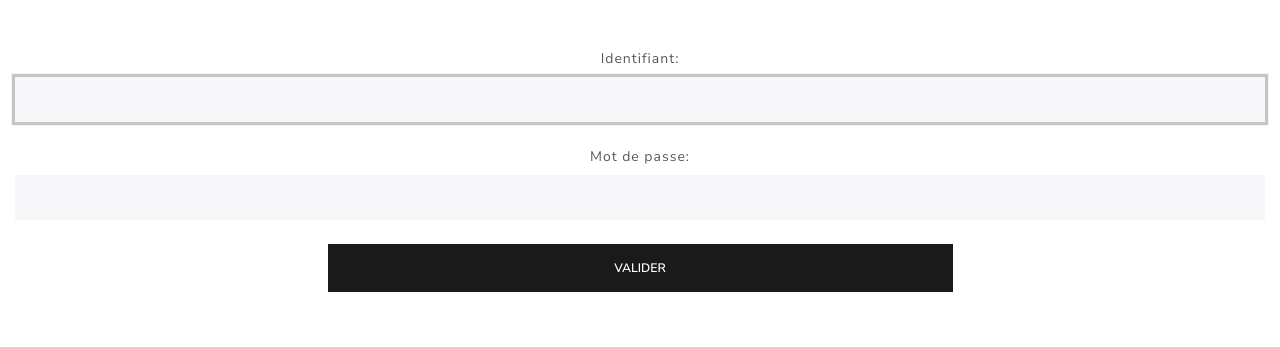
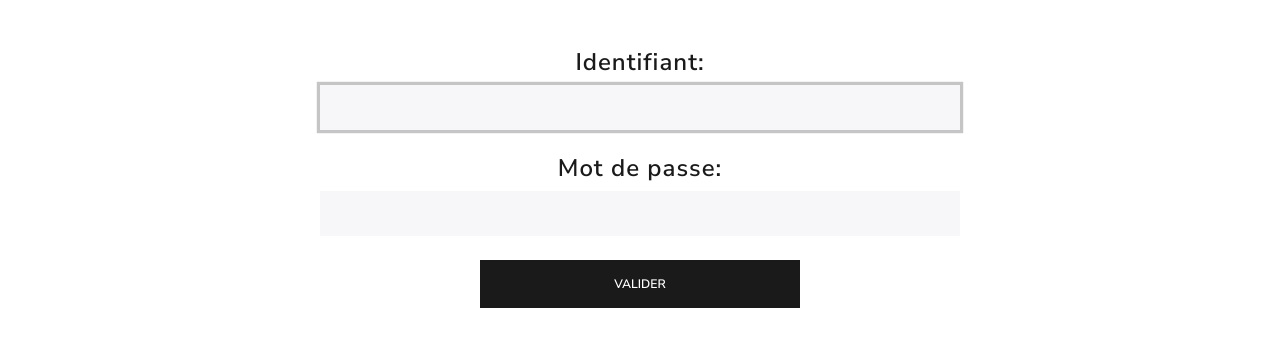
Before and after one commit to victormarit/PPE_dev_symfony, a Symfony app: template ppeDEV/templates/security/login.html.twig in a window 1280 px wide. Shown: the part 85-432 px from the top of the page. Run offline with Twig, Linux system fonts and the light colour scheme; the template is opened without the code that fills it, so the values that code supplies are empty; some libraries are stand-ins or nearby versions.

Commit message:
front-end finalisation loginpage et historyStay

```diff
--- a/ppeDEV/templates/pages/historyStay.html.twig
+++ b/ppeDEV/templates/pages/historyStay.html.twig
@@ -14,9 +14,9 @@
         <h1>Séjour de {{ firstname }} {{ lastname }}</h1>
     </div>
     {% if stays.items|length == 0 %}
-        <p>Aucun séjour pour ce patient</p>
+        <p class="mt-5 h5 text-danger text-center">Aucun séjour pour ce patient</p>
     {% else %}
-
+        <div class="table-responsive">
     <table class="table">
         <thead>
           <tr>
@@ -55,7 +55,7 @@
         {% endfor %}
     </table>
     {% endif %}
-
+    </div>
     {{ knp_pagination_render(stays) }}
 
 {% endblock %}
--- a/ppeDEV/templates/security/login.html.twig
+++ b/ppeDEV/templates/security/login.html.twig
@@ -21,13 +21,13 @@
 
 
     <form method="post">
-    <div class="form mt-5">
-        <div class="col-md-12 mb-3">
-            <div align="center">
+    <div class="form mt-5" align="center">
+        <div class="mb-3 w-50">
+            <div class="w-100" align="center">
                 <div class="form-signin login">
-                    <label for="inputLogin">Identifiant:</label>
+                    <label for="inputLogin" class="h3">Identifiant:</label>
                     <input type="text" value="{{ last_username }}" name="login" id="inputLogin" class="form-control" required autofocus>
-                    <label for="inputPassword" class="mt-4">Mot de passe:</label>
+                    <label for="inputPassword" class="mt-4 h3">Mot de passe:</label>
                     <input type="password" name="password" id="inputPassword" class="form-control" required>
 
                     <input type="hidden" name="_csrf_token" value="{{ csrf_token('authenticate') }}">
```
